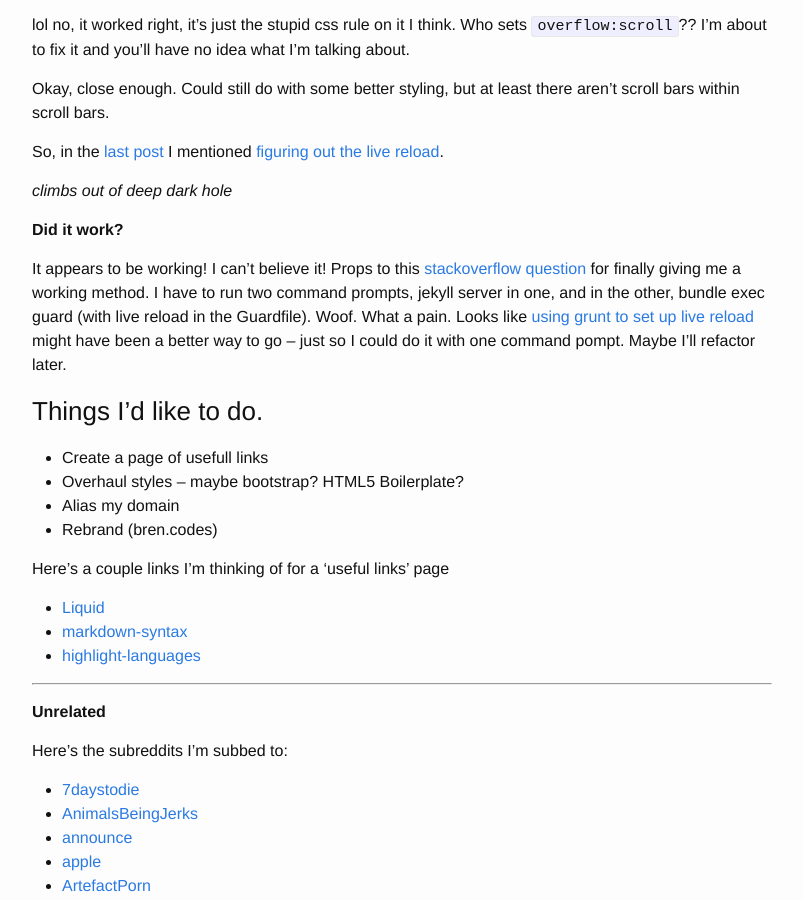
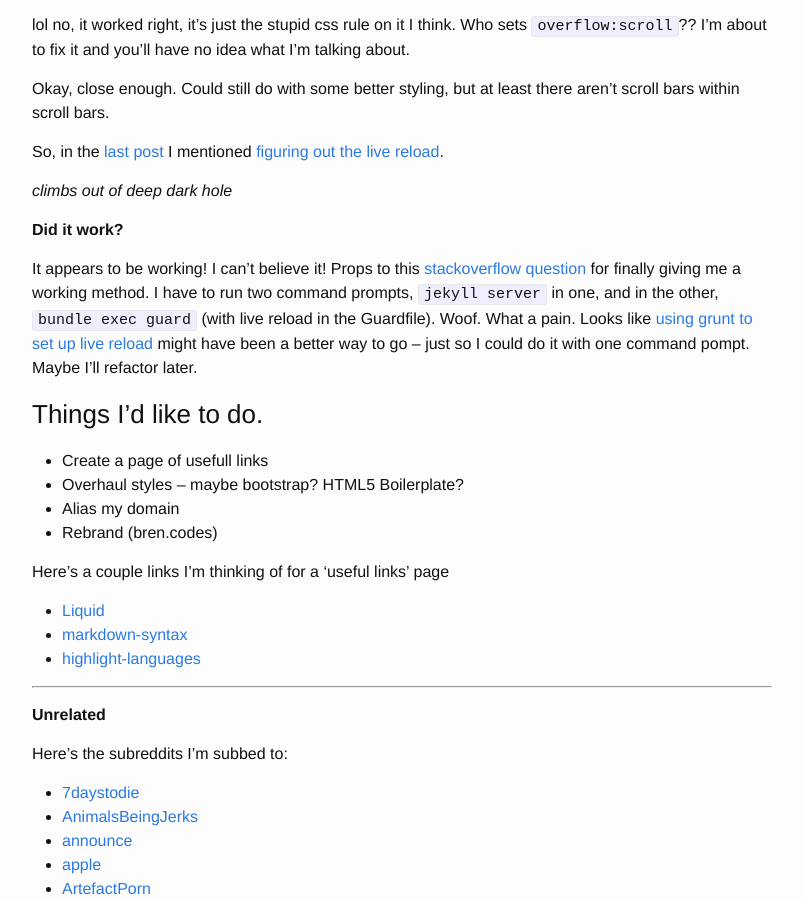
Before and after one commit to brendengifford/brendengifford.github.io, a Jekyll site: the page built from sitelog/_posts/2016-01-10-on-with-the-jekylling.md, in a window 1280 px wide and 900 px high, scrolled down 1407 px. Shown: the whole window, without its empty margins (238-1041 px from the left). Built offline with Jekyll 4.4.1, drawn with Linux system fonts in a browser that asks for light colours.

```diff
--- a/sitelog/_posts/2016-01-10-on-with-the-jekylling.md
+++ b/sitelog/_posts/2016-01-10-on-with-the-jekylling.md
@@ -74,7 +74,7 @@ So, in the [last post][last-post] I mentioned [figuring out the live reload][liv
 
 **Did it work?**
 
-It appears to be working! I can't believe it! Props to this [stackoverflow question][stackoverflow-question2] for finally giving me a working method. I have to run two command prompts, jekyll server in one, and in the other, bundle exec guard (with live reload in the Guardfile). Woof. What a pain. Looks like [using grunt to set up live reload][live-reload2] might have been a better way to go -- just so I could do it with one command pompt. Maybe I'll refactor later.
+It appears to be working! I can't believe it! Props to this [stackoverflow question][stackoverflow-question2] for finally giving me a working method. I have to run two command prompts, `jekyll server` in one, and in the other, `bundle exec guard` (with live reload in the Guardfile). Woof. What a pain. Looks like [using grunt to set up live reload][live-reload2] might have been a better way to go -- just so I could do it with one command pompt. Maybe I'll refactor later.
 
 ###Things I'd like to do.
 
```
Also changed, not shown: sitelog/_posts/2016-01-14-adding-google-analytics.md (added, +17 -0 lines), img/old-site-favicon.PNG (added).
